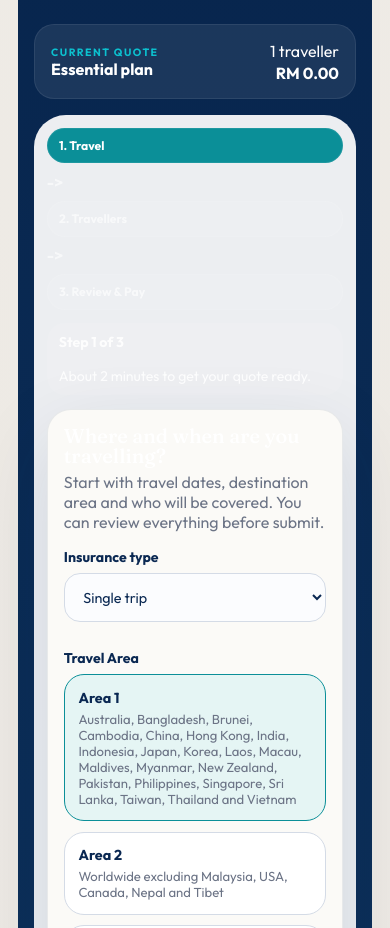
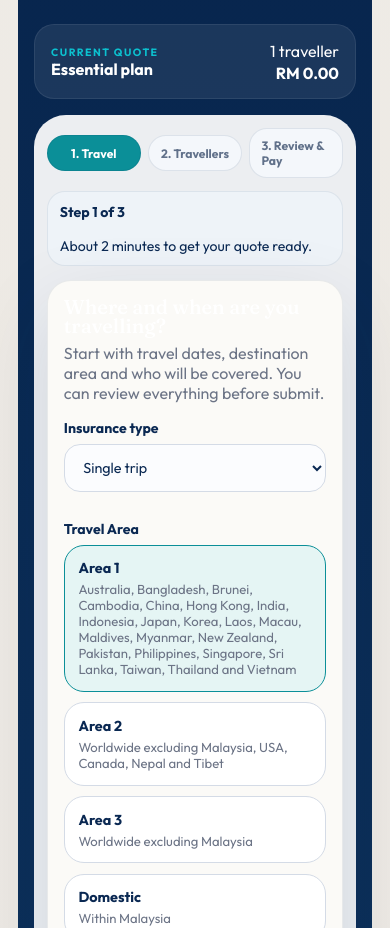
Before and after one commit to leemouyen98/travel-insurance, a website: page index.html in a window 390 px wide. Shown: the part 2485-3413 px from the top of the page. Drawn offline with nearby package versions, Linux system fonts and the light colour scheme.

Commit message:
Fix application stepper contrast on mobile

```diff
--- a/assets/app.css
+++ b/assets/app.css
@@ -448,9 +448,11 @@ textarea {
 }
 
 .stepper {
+  display: grid;
+  grid-template-columns: 1fr auto 1fr auto 1fr;
   gap: 0.55rem;
   margin-bottom: 0.8rem;
-  flex-wrap: wrap;
+  align-items: center;
   width: 100%;
 }
 
@@ -461,19 +463,21 @@ textarea {
   margin-bottom: 0.85rem;
   padding: 0.75rem 0.9rem;
   border-radius: 18px;
-  background: rgba(255, 255, 255, 0.08);
-  color: rgba(255, 255, 255, 0.84);
+  background: #eef3f8;
+  color: var(--ink);
+  border: 1px solid rgba(10, 40, 82, 0.08);
 }
 
 .step {
-  flex: 0 1 auto;
+  display: flex;
+  align-items: center;
+  justify-content: center;
   min-width: 0;
-  justify-content: center;
   padding: 0.65rem 0.85rem;
   border-radius: 18px;
-  background: rgba(255, 255, 255, 0.08);
-  border: 1px solid rgba(255, 255, 255, 0.08);
-  color: rgba(255, 255, 255, 0.62);
+  background: #f4f7fb;
+  border: 1px solid rgba(10, 40, 82, 0.1);
+  color: #61718a;
   font-size: 0.82rem;
   font-weight: 700;
 }
@@ -484,12 +488,13 @@ textarea {
 }
 
 .step.is-complete {
-  background: rgba(255, 255, 255, 0.16);
-  color: white;
+  background: #dff3f1;
+  color: var(--brand-deep);
+  border-color: rgba(11, 143, 152, 0.22);
 }
 
 .step-arrow {
-  color: rgba(255, 255, 255, 0.58);
+  color: rgba(10, 40, 82, 0.38);
   font-weight: 700;
 }
 
@@ -1046,8 +1051,7 @@ textarea {
   .card-header,
   .card-header-meta,
   .step-helper,
-  .sidebar-actions,
-  .stepper {
+  .sidebar-actions {
     display: grid;
     align-items: flex-start;
   }
@@ -1175,6 +1179,15 @@ textarea {
     font-size: 0.88rem;
   }
 
+  .stepper {
+    grid-template-columns: repeat(3, minmax(0, 1fr));
+    gap: 0.45rem;
+  }
+
+  .step-arrow {
+    display: none;
+  }
+
   .application-card {
     padding: 1rem;
   }
```
